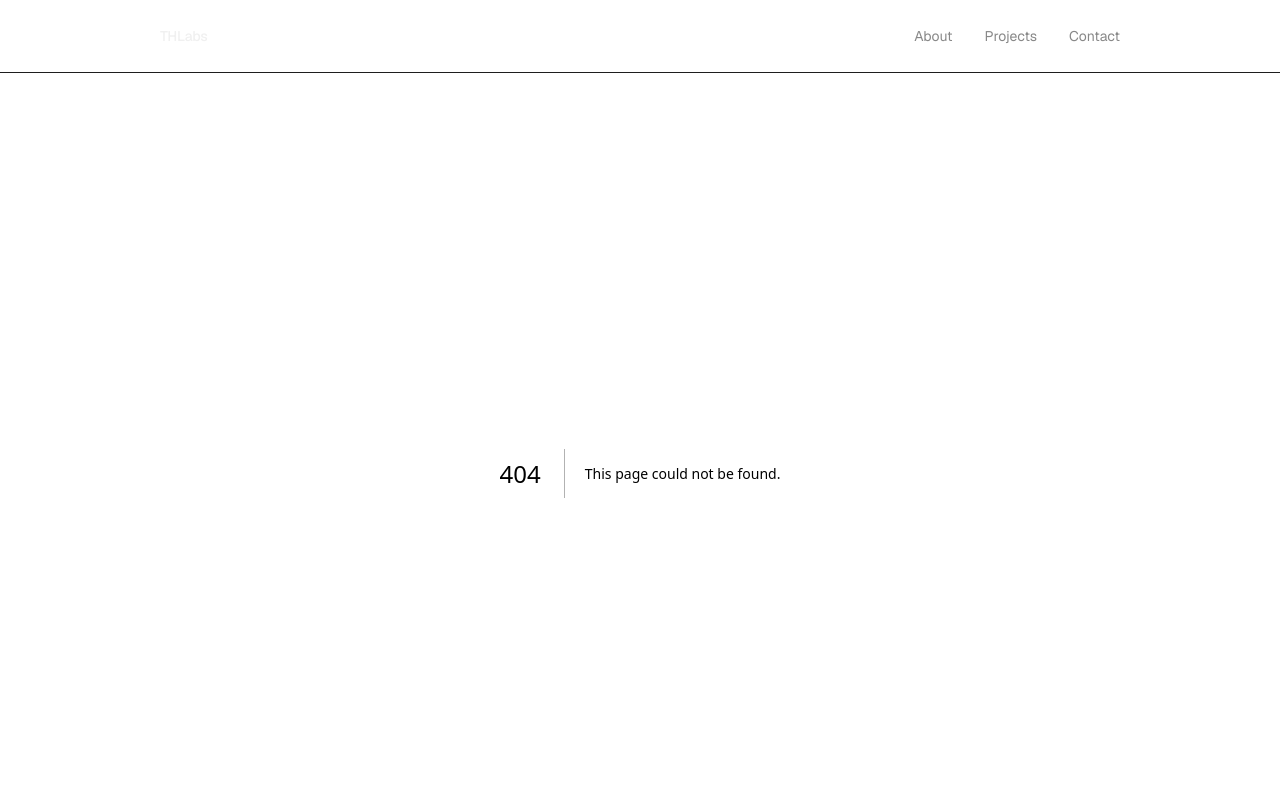
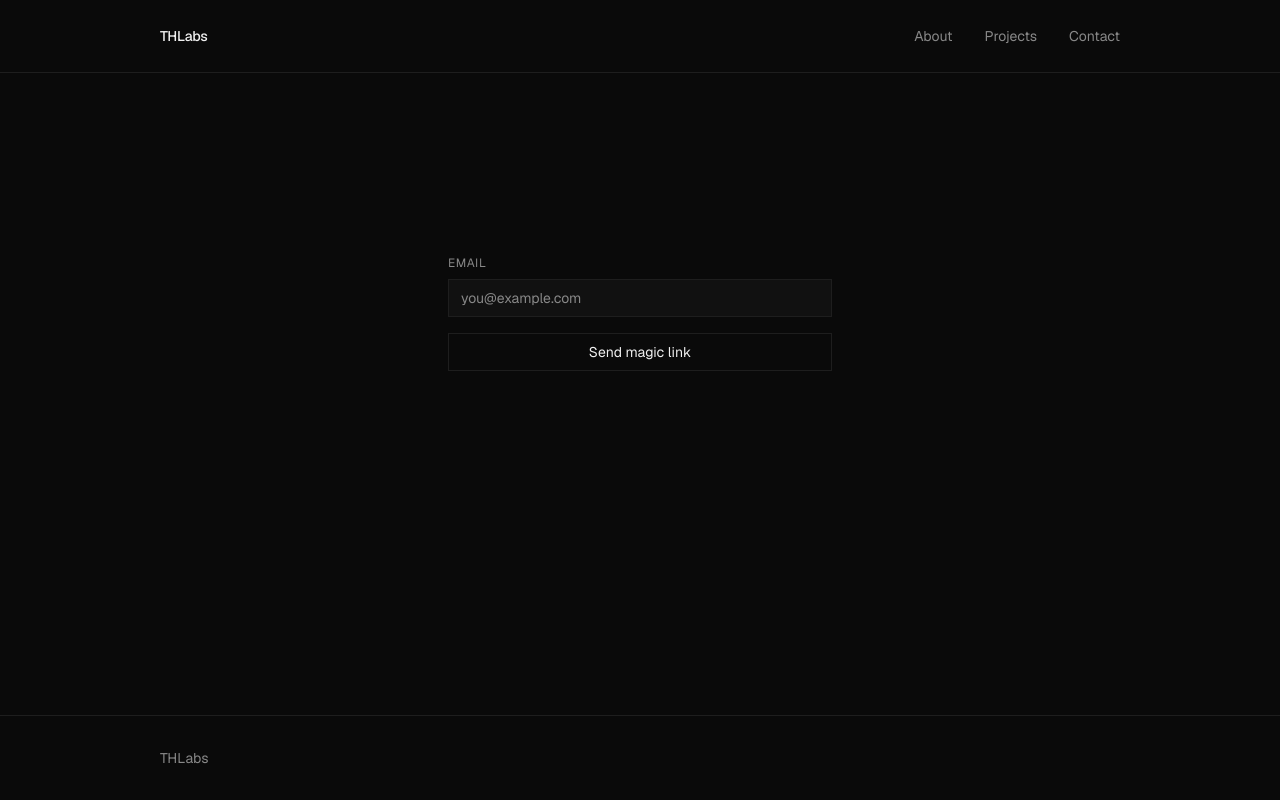
Before and after one commit to thlabsdk/thlabs, a Next.js app: page /login in a window 1280 px wide. Before the commit this address had no page. Shown: the top 800 px of the page. Built offline with nearby package versions, Linux system fonts and the light colour scheme; no server answers.

Commit message:
Implement minimal Supabase auth flow

```diff
--- /dev/null
+++ b/app/auth/callback/route.ts
@@ -0,0 +1,14 @@
+import { createClient } from '@/lib/supabase/server'
+import { NextRequest, NextResponse } from 'next/server'
+
+export async function GET(request: NextRequest) {
+  const { searchParams, origin } = new URL(request.url)
+  const code = searchParams.get('code')
+
+  if (code) {
+    const supabase = await createClient()
+    await supabase.auth.exchangeCodeForSession(code)
+  }
+
+  return NextResponse.redirect(`${origin}/login`)
+}
--- /dev/null
+++ b/app/login/LoginForm.tsx
@@ -0,0 +1,59 @@
+'use client'
+
+import { useState } from 'react'
+import { createClient } from '@/lib/supabase/client'
+
+export default function LoginForm() {
+  const [email, setEmail] = useState('')
+  const [sent, setSent] = useState(false)
+  const [loading, setLoading] = useState(false)
+
+  async function handleSubmit(e: React.FormEvent) {
+    e.preventDefault()
+    setLoading(true)
+    const supabase = createClient()
+    await supabase.auth.signInWithOtp({
+      email,
+      options: {
+        emailRedirectTo: `${window.location.origin}/auth/callback`,
+      },
+    })
+    setSent(true)
+    setLoading(false)
+  }
+
+  if (sent) {
+    return (
+      <div className="w-full max-w-sm">
+        <p className="text-sm text-muted">Magic link sent.</p>
+        <p className="text-sm text-muted">Check your email.</p>
+      </div>
+    )
+  }
+
+  return (
+    <form onSubmit={handleSubmit} className="flex flex-col gap-4 w-full max-w-sm">
+      <div className="flex flex-col gap-2">
+        <label htmlFor="email" className="text-xs text-muted uppercase tracking-wider">
+          Email
+        </label>
+        <input
+          id="email"
+          type="email"
+          value={email}
+          onChange={(e) => setEmail(e.target.value)}
+          required
+          className="bg-surface border border-border px-3 py-2 text-sm text-foreground placeholder:text-muted focus:outline-none focus:border-muted"
+          placeholder="you@example.com"
+        />
+      </div>
+      <button
+        type="submit"
+        disabled={loading}
+        className="border border-border px-4 py-2 text-sm text-foreground hover:bg-surface transition-colors duration-150 disabled:opacity-50"
+      >
+        {loading ? 'Sending...' : 'Send magic link'}
+      </button>
+    </form>
+  )
+}
--- /dev/null
+++ b/app/login/LogoutButton.tsx
@@ -0,0 +1,23 @@
+'use client'
+
+import { useRouter } from 'next/navigation'
+import { createClient } from '@/lib/supabase/client'
+
+export default function LogoutButton() {
+  const router = useRouter()
+
+  async function handleLogout() {
+    const supabase = createClient()
+    await supabase.auth.signOut()
+    router.refresh()
+  }
+
+  return (
+    <button
+      onClick={handleLogout}
+      className="text-sm text-muted hover:text-foreground transition-colors duration-150 text-left"
+    >
+      Sign out
+    </button>
+  )
+}
--- /dev/null
+++ b/app/login/page.tsx
@@ -0,0 +1,25 @@
+import { createClient } from '@/lib/supabase/server'
+import { Container } from '@/components/layout/Container'
+import LoginForm from './LoginForm'
+import LogoutButton from './LogoutButton'
+
+export default async function LoginPage() {
+  const supabase = await createClient()
+  const { data: { user } } = await supabase.auth.getUser()
+
+  return (
+    <Container>
+      <div className="flex flex-col items-center justify-center min-h-[60vh]">
+        {user ? (
+          <div className="flex flex-col gap-4 w-full max-w-sm border border-border p-6">
+            <p className="text-xs text-muted uppercase tracking-wider">Authenticated</p>
+            <p className="text-sm font-mono text-foreground">{user.email}</p>
+            <LogoutButton />
+          </div>
+        ) : (
+          <LoginForm />
+        )}
+      </div>
+    </Container>
+  )
+}
```
Also changed, not shown: .claude/settings.local.json.
